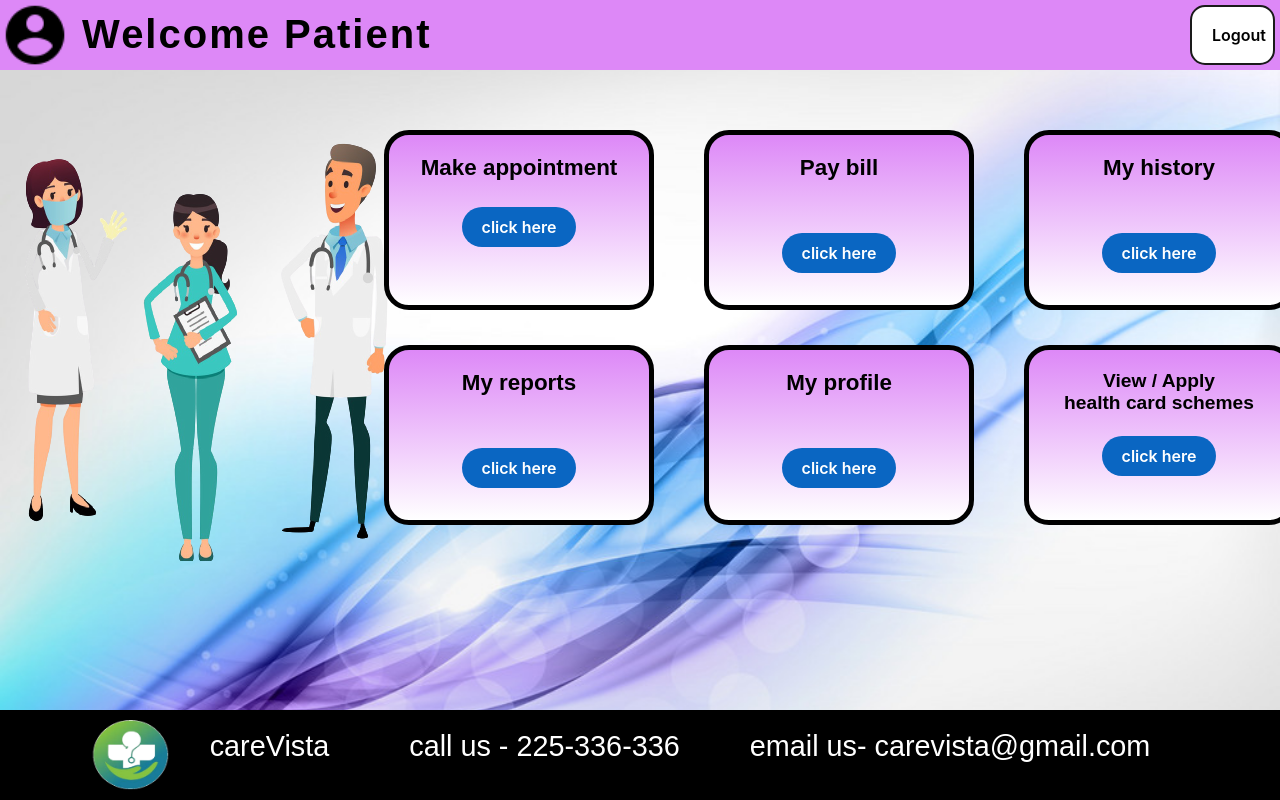
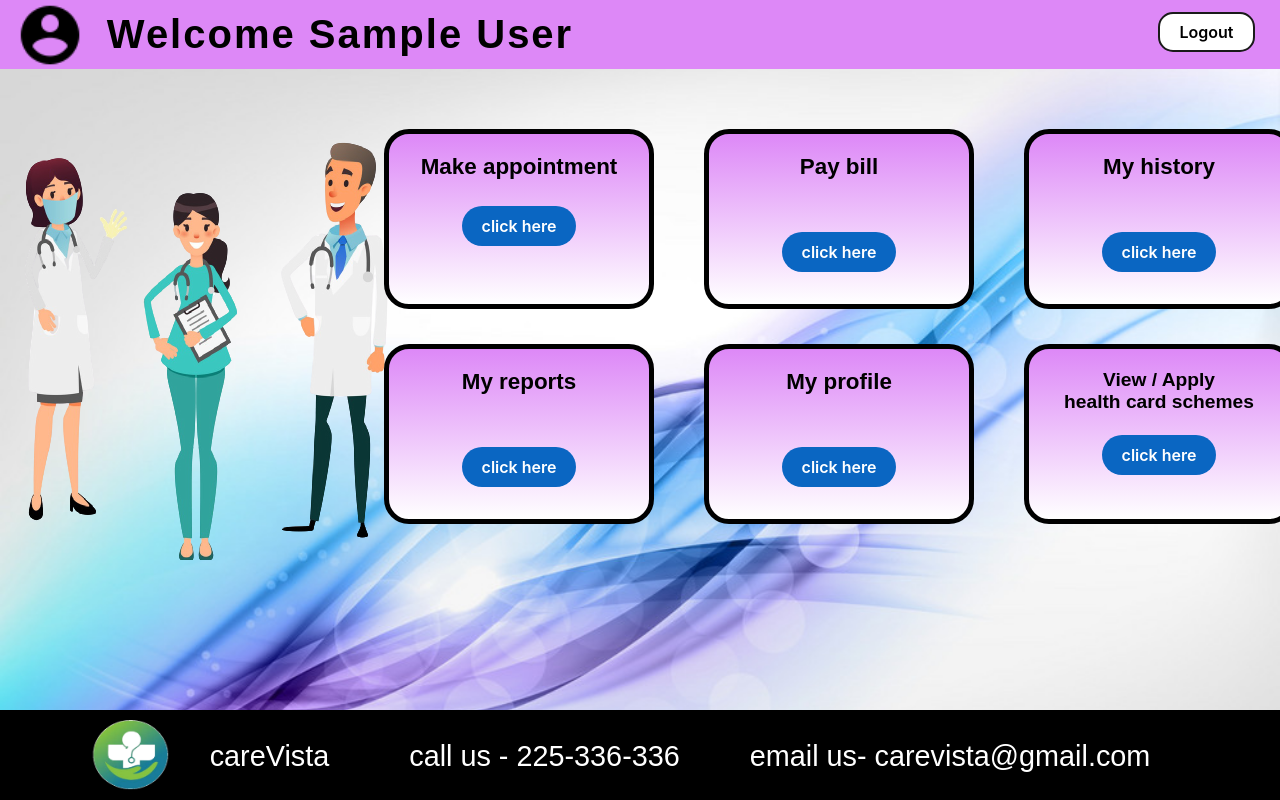
Before and after one commit to sohini1326/HospitalManagementSystem_FYP_2022, a PHP site: page /patient_dashboard.php in a window 1280 px wide. Run offline with PHP 8.4, Linux system fonts and the light colour scheme; the visitor is signed in with stand-in values (Sample User, id 1); some web fonts are replaced.

Commit message:
changes in doctor and patient dashboard

```diff
--- a/css/styles_patient.css
+++ b/css/styles_patient.css
@@ -25,7 +25,7 @@
 body{
     font-family: "Aclonica","Sofia", sans-serif;
    /* background-image:linear-gradient(rgba(0,0,0,0.5),rgba(0,0,0,0.5)),url("./img_madhusmita/1.jpg");*/
-   background-image: url(./img3/img3.jpg);
+   background-image: url(../IMAGES/img3/img3.jpg);
     background-repeat: no-repeat;
     background-attachment: fixed;
     background-position: center top;
@@ -46,25 +46,20 @@ body{
   font-size: 140%;
 }
 .button{
-    float: right;
-    appearance: none;
+  float: right;
+  appearance: none;
   background-color:white;
   border: 2px solid #1A1A1A;
   border-radius: 15px;
-  box-sizing: border-box;
-  font-weight:bold;
   color: black;
   cursor: pointer;
-  display: inline-block;
   font-family: Roobert,-apple-system,BlinkMacSystemFont,"Segoe UI",Helvetica,Arial,sans-serif,"Apple Color Emoji","Segoe UI Emoji","Segoe UI Symbol";
   font-size: 16px;
   font-weight: 600;
-  line-height: 5PX;
-  margin: 5px;
-  min-height: 60px;
+  margin: 12px 25px;
   min-width: 0;
   outline: none;
-  padding: 20px;
+  padding: 8px 5px;
   text-align: center;
   text-decoration: none;
   transition: all 300ms cubic-bezier(.23, 1, 0.32, 1);
@@ -73,6 +68,10 @@ body{
   touch-action: manipulation;
   width: 7%;
   will-change: transform;
+}
+.button:hover {
+    background-color: #33006F;
+    color: white;
 }
 .button-18 {
     align-items: center;
@@ -179,7 +178,7 @@ h1{
 }
 .fitems{
   font-size: 180%;
-  margin-top: 20px;
+  margin-top: 30px;
   margin-right: 40px;
 }
 .fitems1{
--- a/patient_dashboard.php
+++ b/patient_dashboard.php
@@ -1,3 +1,11 @@
+<?php
+
+session_start();
+
+$name = $_SESSION['patient_name'];
+
+?>
+
 <!DOCTYPE html>
 <html lang="en">
 <head>
@@ -5,17 +13,18 @@
     <meta http-equiv="X-UA-Compatible" content="IE=edge">
     <meta name="viewport" content="width=device-width, initial-scale=1.0">
     <title>Patient dashboard | Carevista Hospital</title>
-    <link rel="icon" href="IMAGES/img3/logo.png" type="image/x-icon">
+    <link rel="shortcut icon" href="IMAGES/img2/Logo.png" type="image/x-icon">
     <link rel="stylesheet" href="css/styles_patient.css">
     <link rel="stylesheet" href="https://fonts.googleapis.com/css?family=Sofia">
     <link href='https://fonts.googleapis.com/css?family=Aclonica' rel='stylesheet'>
     <style></style>
     <nav class="navbar">
-        <img src="IMAGES/img3/login.png" alt="" width="70px" height="70px" style="float:left">
+        <img src="IMAGES/img3/login.png" alt="" width="70px" height="70px" style="float:left;margin-left: 15px;
+        margin-right: 10px;">
         <ul>
 
-          <li style="font-size:250%;letter-spacing: 2px;"><b>Welcome Patient</b></li>
-        <button type="button" class="button">Logout</button>
+          <li style="font-size:250%;letter-spacing: 2px;"><b>Welcome <?php echo "$name"; ?></b></li>
+          <a href="logout.php" class="button">Logout</a>
         </ul>
 
     </nav>
```
Also changed, not shown: css/styles_doctor.css (+7 -7 lines), doctor_dashboard.php (+15 -5 lines).
